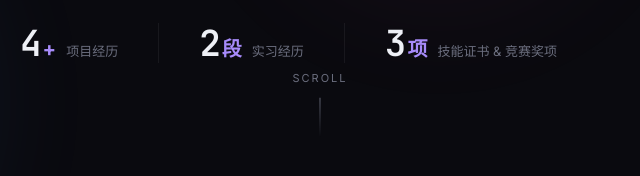
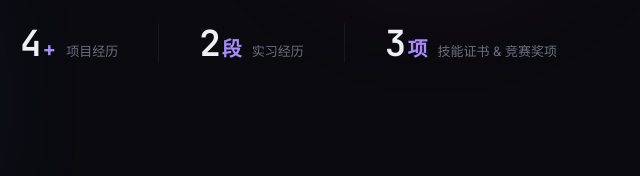
Before and after one commit to hhh123hhh14/my-portfolio-ai, a plain HTML site: page index.html in a window 1280 px wide. Shown: the part 624-800 px from the top of the page, 320-960 px from the left. Drawn offline with Linux system fonts and the light colour scheme.

Commit message:
移除 Hero 区域 Scroll 指示器
Co-Authored-By: Claude Opus 4.6 <noreply@anthropic.com>

```diff
--- a/index.html
+++ b/index.html
@@ -73,10 +73,6 @@
           <span class="stat-label">技能证书 & 竞赛奖项</span>
         </div>
       </div>
-    </div>
-    <div class="scroll-indicator">
-      <span>Scroll</span>
-      <div class="scroll-line"></div>
     </div>
   </section>
 
```
